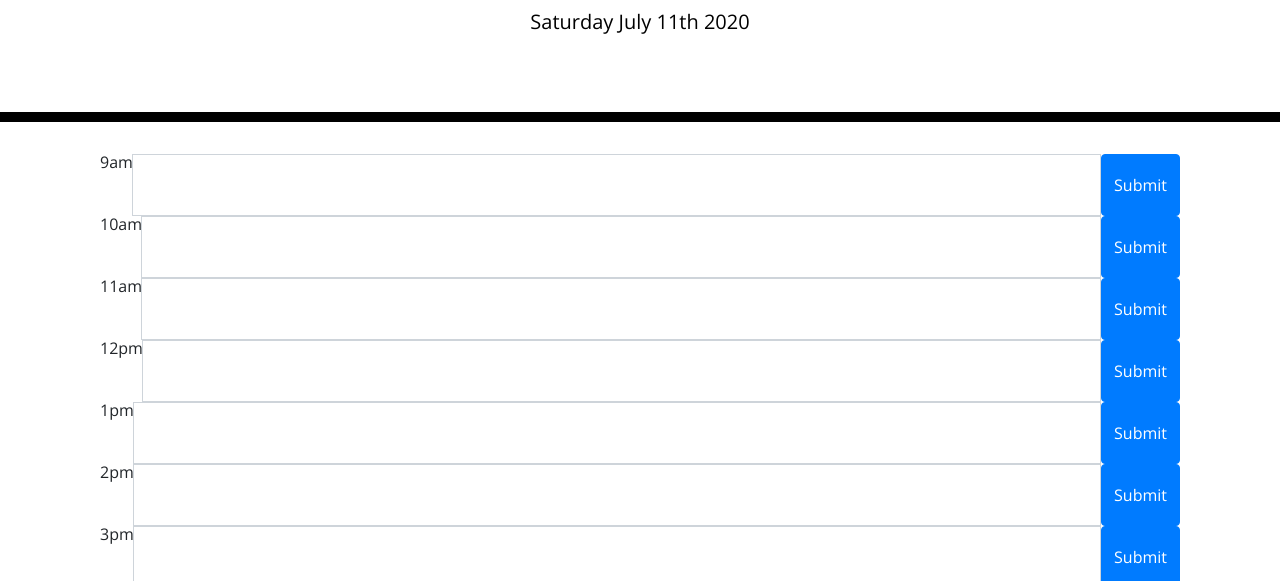
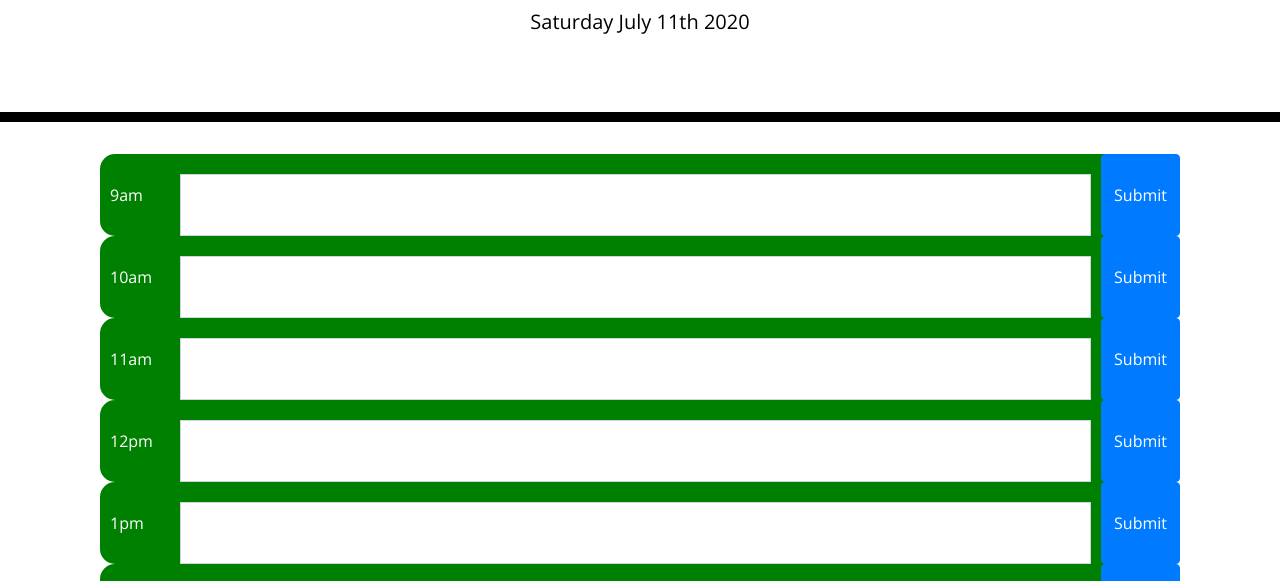
Before and after one commit to JessicaPerez1/Your-Day-Planner, a plain HTML site: page index.html in a window 1280 px wide. Shown: the part 182-763 px from the top of the page. Drawn offline with nearby package versions, Linux system fonts and the light colour scheme.

Commit message:
Web app working

```diff
--- a/index.html
+++ b/index.html
@@ -34,7 +34,7 @@
       <!-- hour 9 -->
       <div id ="hour-9" data-hour="hour-9" class="time-block input-group">
         <div class="input-group-prepend">9am</div>
-        <textarea class="form-control"
+        <textarea id="text" class="form-control"
           aria-label="With textarea"></textarea>
           <input class="btn btn-primary" type="submit" value="Submit">
       </div>
--- a/planner.js
+++ b/planner.js
@@ -98,7 +98,7 @@ console.log(myHour());
 //     $(this).addClass("future");
 //   }
 //set color blocks by comparing current time with the time in blocks
-$("#planner").each(function () {
+$(".time-block").each(function () {
   console.log(this);
   //targets the timblock saves it to timeRow
   var timeRow = $(this);
--- a/style.css
+++ b/style.css
@@ -10,9 +10,14 @@ textarea {
   resize: none;
   color: #000000;
   border-left: 1px solid black;
+  height: 8px;
+  margin: 20px 10px;
+}
+.input-group-prepend {
+  width: 70px;
+  margin: auto;
   padding: 10px;
 }
-
 .jumbotron {
   text-align: center;
   background-color: transparent;
@@ -21,7 +26,7 @@ textarea {
   border-bottom: 10px solid black;
 }
 
-.description {
+.form-control {
   white-space: pre-wrap;
 }
 
```
